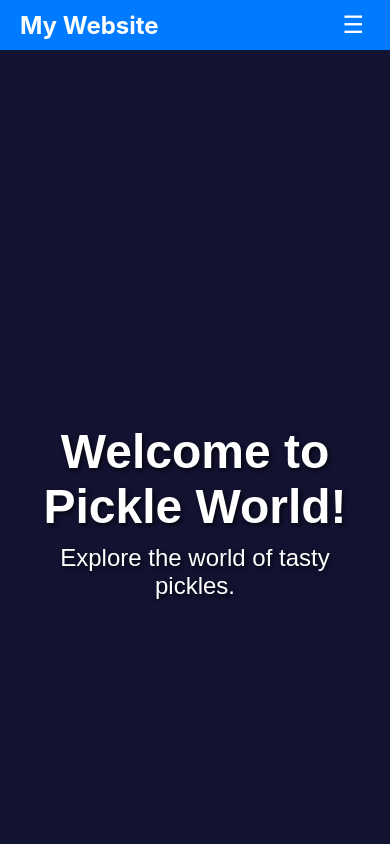
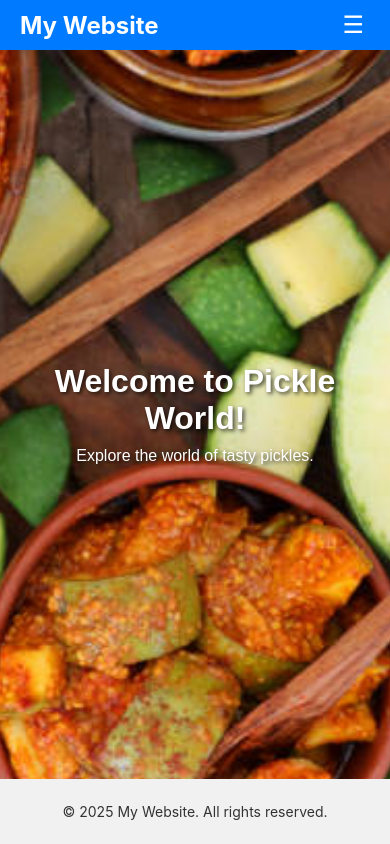
Before and after one commit to Harish-Pulapa-7036/Pickle_delivery, a React (Create React App) app: page / in a window 390 px wide. Shown: the top 844 px of the page. Built offline with nearby package versions, Linux system fonts and the light colour scheme.

Commit message:
added invisible-scroller and overflow issue

```diff
--- a/src/App.css
+++ b/src/App.css
@@ -1,8 +1,13 @@
+
 .app-container {
   display: flex;
   flex-direction: column;
   min-height: 100vh;
   color: white;
+
+  background-size: cover; /* Ensures the image covers the entire screen */
+  background-position: center; /* Centers the image */
+  background-repeat: no-repeat;
 }
 
 .main-content {
@@ -11,5 +16,5 @@
   justify-content: center;
   align-items: center;
   padding: 20px;
-  background-color: rgb(18, 18, 49);
+  /* background-color: rgb(18, 18, 49); */
 }
--- a/src/App.js
+++ b/src/App.js
@@ -13,7 +13,9 @@ import PickleList from "./pages/PickleList";
 function App() {
     return (
         <Router>
-            <div className="app-container">
+            <div className="app-container" style={{
+                backgroundImage: "url('/images/background_pickle.jpg')"
+            }}>
                 <Header />
                 <main className="main-content">
                     <Routes>
--- a/src/index.css
+++ b/src/index.css
@@ -11,3 +11,28 @@ code {
   font-family: source-code-pro, Menlo, Monaco, Consolas, 'Courier New',
     monospace;
 }
+.invisibleScroller {
+  overflow: hidden;
+}
+
+.invisibleScroller:hover {
+  overflow-y: auto;
+}
+
+.invisibleScroller::-webkit-scrollbar-track {
+  -webkit-box-shadow: inset 0 0 6px rgba(0, 0, 0, 0.3);
+  border-radius: 10px;
+  background-color: #f5f5f5;
+}
+
+.invisibleScroller::-webkit-scrollbar {
+  width: 7px;
+  height: 7px;
+  background-color: #f5f5f5;
+}
+
+.invisibleScroller::-webkit-scrollbar-thumb {
+  border-radius: 20px;
+  -webkit-box-shadow: inset 0 0 3px rgba(0, 0, 0, 0.3);
+  background-color: #c1c1c1;
+}
--- a/src/pages/Home.css
+++ b/src/pages/Home.css
@@ -1,5 +1,5 @@
-.home-container {
-    height: 100vh;
+/* .home-container {
+    height: 70vh;
     display: flex;
     flex-direction: column;
     justify-content: center;
@@ -19,4 +19,40 @@
 .home-container p {
     font-size: 1.5rem;
     margin: 10px 0 0;
+} */
+.home-container {
+    width: 100%;
+    max-width: 1200px;
+    margin: 0 auto;
+    padding: 20px;
+    box-sizing: border-box;
+    display: flex;
+    flex-direction: column;
+    justify-content: center;
+    align-items: center;
+    color: white;
+    text-shadow: 2px 2px 4px rgba(0, 0, 0, 0.7);
+    font-family: Arial, sans-serif;
+    text-align: center;
+    min-height: 70vh;
 }
+
+.home-container h1 {
+    font-size: 3rem;
+    margin: 0;
+}
+
+.home-container p {
+    font-size: 1.5rem;
+    margin: 10px 0 0;
+}
+
+@media (max-width: 768px) {
+    .home-container h1 {
+        font-size: 2rem;
+    }
+
+    .home-container p {
+        font-size: 1rem;
+    }
+}
--- a/src/pages/Login.jsx
+++ b/src/pages/Login.jsx
@@ -22,11 +22,10 @@ const Login = () => {
         navigate('/signup');  // Navigate to login page
     };
     return (
-        <Container component="main" maxWidth="xs">
+        <Container component="main" maxWidth="xs" style={{maxHeight:"70vh"}} className="invisibleScroller">
             <Paper
                 elevation={6}
                 sx={{
-                    mt: 8,
                     p: 4,
                     display: 'flex',
                     flexDirection: 'column',
--- a/src/pages/Signup.jsx
+++ b/src/pages/Signup.jsx
@@ -43,12 +43,12 @@ const Signup = () => {
     };
 
     return (
-        <Container component="main" maxWidth="xs">
+        <Container component="main" maxWidth="xs" style={{maxHeight:"70vh"}} className="invisibleScroller">
             <Paper
                 elevation={6}
                 sx={{
                     p: 4,
-                    mt: 8,
+                    m: 0,
                     display: 'flex',
                     flexDirection: 'column',
                     alignItems: 'center',
```
Also changed, not shown: public/images/background_pickle.jpg (added).
